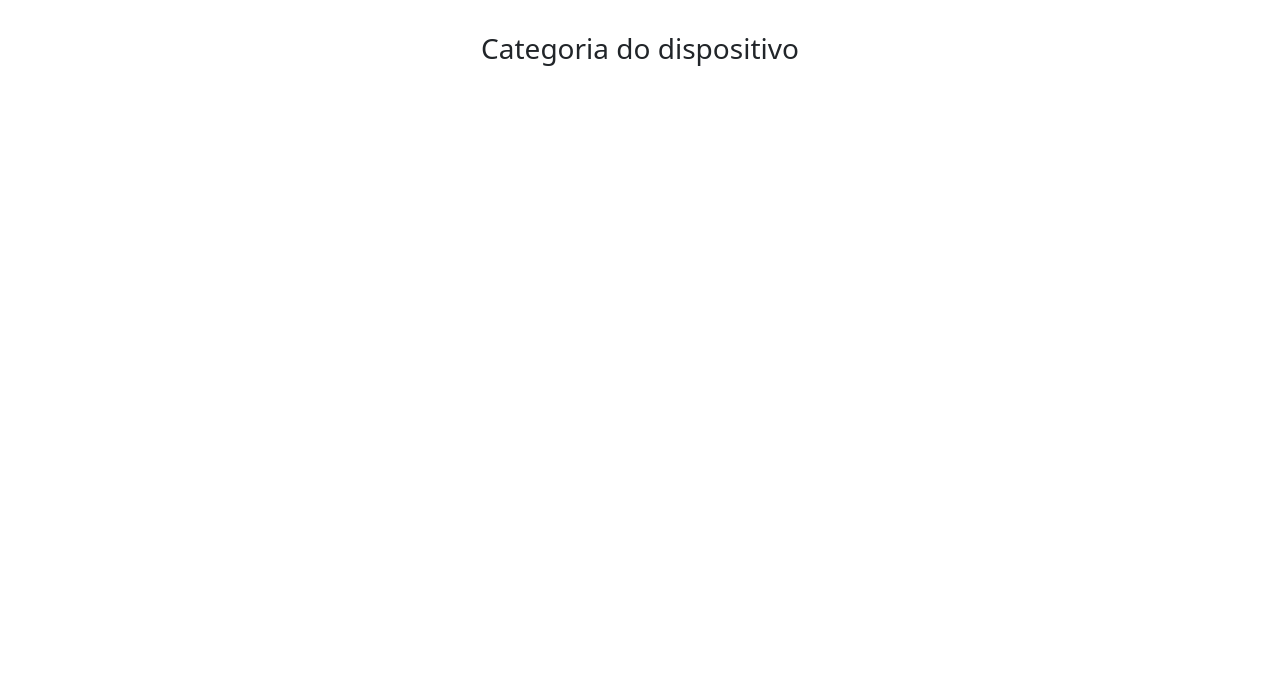
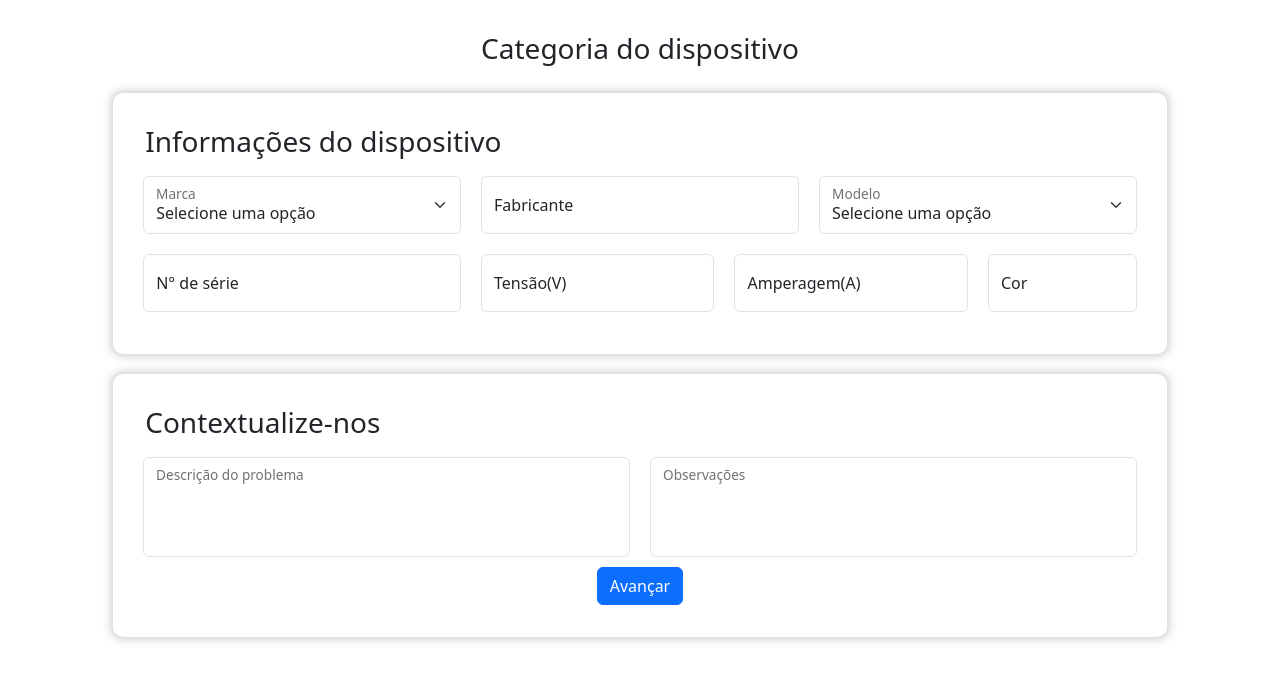
Before and after one commit to NaNNunes/tcc_project, a React (Vite) app in the folder tcc_projeto/: page /criar-Demanda in a window 1280 px wide. Shown: the top 680 px of the page. Built offline with nearby package versions, Linux system fonts and the light colour scheme.

Commit message:
Acrescentando os campos nos componentes de cadastro-demanda

```diff
--- /dev/null
+++ b/tcc_projeto/src/componentes/cadastro-demanda/Contexto/Contexto.jsx
@@ -0,0 +1,64 @@
+import {Form, Row, Col, FloatingLabel, Container, Button} from 'react-bootstrap';
+import styles from '../../estilo-form/estiloForm.module.css'
+
+const Contexto = () => {
+  return (
+    <div>
+        <Container>
+            <Form className={styles.formulario}>
+                <Row>
+                    <Col md={12} xs={12}>
+                        <h3
+                            style={{
+                                textAlign: "left"
+                            }}
+                        >
+                            Contextualize-nos
+                        </h3>
+                    </Col>
+                </Row>
+
+                <Row>
+                    {/* Coluna de descriçao do problema */}
+                    <Col md={6} xs={12} className={styles.campo}>
+                        <FloatingLabel
+                            controlId='DescProblemInput'
+                            label='Descrição do problema'
+                        >
+                            <Form.Control
+                                as='textarea'
+                                style={{height: "100px", resize: "none"}}
+                            />
+                        </FloatingLabel>
+                    </Col>
+
+                    {/* Coluna de observações */}
+                    <Col md={6} xs={12} className={styles.campo}>
+                        <FloatingLabel
+                            controlId='ObservacoesInput'
+                            label='Observações'
+                        >
+                            <Form.Control
+                                as='textarea'
+                                style={{height: "100px", resize: "none"}}
+                            />
+                        </FloatingLabel>
+                    </Col>
+                </Row>
+
+                <Row>
+                    <Col>
+                        <Button
+                            as='input'
+                            value='Avançar'
+                            type='submit'
+                        ></Button>
+                    </Col>
+                </Row>
+            </Form>
+        </Container>
+    </div>
+  )
+}
+
+export default Contexto
--- /dev/null
+++ b/tcc_projeto/src/componentes/cadastro-demanda/InformacoesDispositivo/InformacoesDispositivo.jsx
@@ -0,0 +1,129 @@
+import {Form, Row, Col, FloatingLabel, Container} from 'react-bootstrap';
+import styles from '../../estilo-form/estiloForm.module.css'
+
+const InformacoesDispositivo = () => {
+  return (
+    <div>
+        <Container>
+            <Form className={styles.formulario}>
+                <Row>
+                    <Col md={12} xs={12}>
+                        <h3
+                            style={{
+                                textAlign: "left"
+                            }}
+                        >
+                            Informações do dispositivo
+                        </h3>
+                    </Col>
+                </Row>
+
+                <Row>
+                    {/* Coluna de marca */}
+                    <Col md={4} xs={12} className={styles.campo}>
+                        <FloatingLabel
+                            controlId='MarcaInput'
+                            label='Marca'
+                        >
+                            <Form.Select
+                                type='select'
+                                placeholder=''
+                            >
+                                <option value="">Selecione uma opção</option>
+                                <option value="Xbox">Xbox</option>
+                            </Form.Select>
+                        </FloatingLabel>
+                    </Col>
+
+                    {/* Coluna de fabricante */}
+                    <Col md={4} xs={12} className={styles.campo}>
+                        <FloatingLabel
+                            controlId='FabricanteInput'
+                            label='Fabricante'
+                        >
+                            <Form.Control
+                                type='text'
+                                placeholder=''
+                            />
+
+                        </FloatingLabel>
+                    </Col>
+
+                    {/* Coluna de modelo */}
+                    <Col md={4} xs={12} className={styles.campo}>
+                        <FloatingLabel
+                            controlId='ModeloInput'
+                            label='Modelo'
+                        >
+                            <Form.Select
+                                type='text'
+                                placeholder=''
+                            >
+                                <option value="">Selecione uma opção</option>
+                                <option value="Xbox-Series-S">Xbox Series S</option>
+                                <option value="Xbox-Series-X">Xbox Series X</option>
+                            </Form.Select>
+                        </FloatingLabel>
+                    </Col>
+                </Row>
+
+                <Row>
+                    {/* Coluna de numero de serie */}
+                    <Col md={4} xs={12} className={styles.campo}>
+                        <FloatingLabel
+                            controlId="NumSerieInput"
+                            label="N° de série"
+                        >
+                            <Form.Control
+                                type='text'
+                                placeholder=''
+                            />
+                        </FloatingLabel>
+                    </Col>
+
+                    {/* Coluna de tensao */}
+                    <Col md={3} xs={12} className={styles.campo}>
+                        <FloatingLabel
+                            controlId="TensaoInput"
+                            label="Tensão(V)"
+                        >
+                            <Form.Control
+                                type='text'
+                                placeholder=''
+                            />
+                        </FloatingLabel>
+                    </Col>
+
+                    {/* Coluna de amperagem */}
+                    <Col md={3} xs={12} className={styles.campo}>
+                        <FloatingLabel
+                            controlId="AmperagemInput"
+                            label="Amperagem(A)"
+                        >
+                            <Form.Control
+                                type='text'
+                                placeholder=''
+                            />
+                        </FloatingLabel>
+                    </Col>
+
+                    {/* Coluna de cor */}
+                    <Col md={2} xs={12} className={styles.campo}>
+                        <FloatingLabel
+                            controlId="CorInput"
+                            label="Cor"
+                        >
+                            <Form.Control
+                                type='text'
+                                placeholder=''
+                            />
+                        </FloatingLabel>
+                    </Col>
+                </Row>
+            </Form>
+        </Container>
+    </div>
+  )
+}
+
+export default InformacoesDispositivo
--- /dev/null
+++ b/tcc_projeto/src/componentes/estilo-form/estiloForm.module.css
@@ -0,0 +1,12 @@
+.formulario {
+    background-color: #FFFFFF;
+    border-radius: 10px;
+    box-shadow: 0px 0px 10px 2px rgb(204, 204, 204);
+    padding: 2rem;
+    margin: 1.2rem;
+}
+
+.campo {
+    padding: 10px;
+    margin: 0px;
+}
--- a/tcc_projeto/src/pages/criar_demanda/Criar_demanda.jsx
+++ b/tcc_projeto/src/pages/criar_demanda/Criar_demanda.jsx
@@ -1,9 +1,13 @@
 import CategoriaDispositivo from '../../componentes/cadastro-demanda/CategoriaDispositivo/CategoriaDispositivo.jsx';
+import InformacoesDispositivo from '../../componentes/cadastro-demanda/InformacoesDispositivo/InformacoesDispositivo.jsx';
+import Contexto from '../../componentes/cadastro-demanda/Contexto/Contexto.jsx'
 
 const Criar_demanda = () => {
   return (
     <>
         <CategoriaDispositivo />
+        <InformacoesDispositivo />
+        <Contexto />
     </>
   )
 }
```
